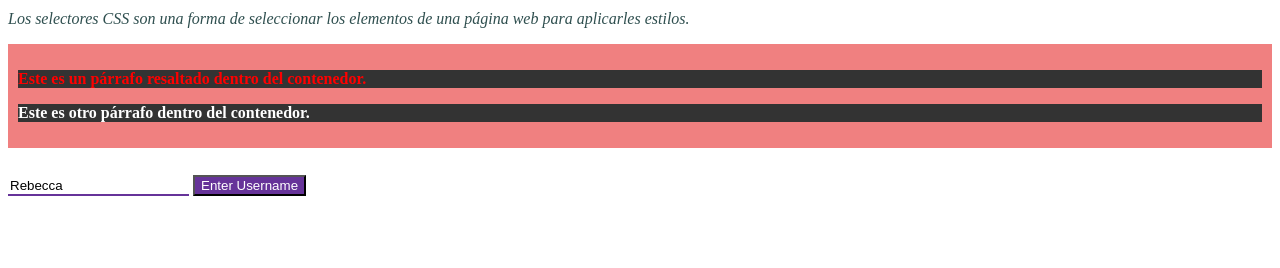
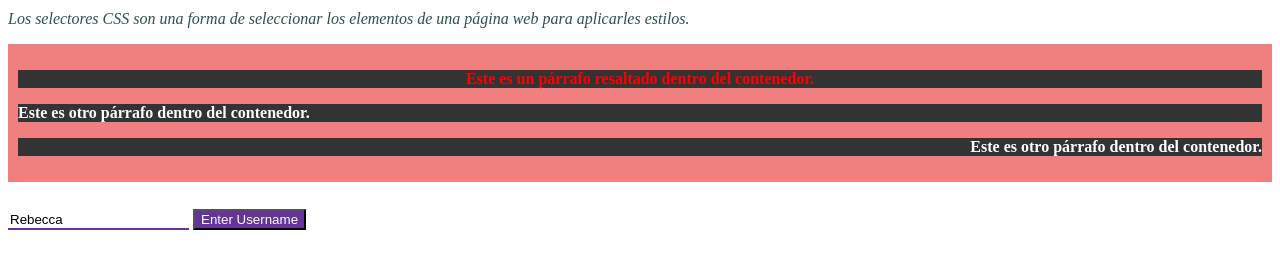
Before and after one commit to kjacome24/Anglo_American_Python_1024, a plain HTML site: page 1_Web_Fundamentals/14_10_24/selectores/selectores.html in a window 1280 px wide. Shown: the part 132-400 px from the top of the page. Drawn offline with Linux system fonts and the light colour scheme.

Commit message:
New Changes 14-10-2024 (Kevin)

```diff
--- a/1_Web_Fundamentals/14_10_24/selectores/selectores.css
+++ b/1_Web_Fundamentals/14_10_24/selectores/selectores.css
@@ -2,6 +2,9 @@
 .header{
     background-color: lightcyan;
 }
+
+
+
 
 
 /* Selector Descendente: */
@@ -40,6 +43,18 @@
 #container p.highlight {
     font-weight: bold;
     color: #ff0000; /* Rojo */
+    text-align: center;
+
+}
+
+#container p.parrafo1 {
+    text-align: left;
+
+}
+
+#container p.parrafo2 {
+    text-align: right;
+
 }
 
 #container p {
--- a/1_Web_Fundamentals/14_10_24/selectores/selectores.html
+++ b/1_Web_Fundamentals/14_10_24/selectores/selectores.html
@@ -16,11 +16,13 @@
     </div>
     <div id="container">
         <p class="highlight">Este es un párrafo resaltado dentro del contenedor.</p>
-        <p>Este es otro párrafo dentro del contenedor.</p>
+        <p class="parrafo1">Este es otro párrafo dentro del contenedor.</p>
+        <p class="parrafo2">Este es otro párrafo dentro del contenedor.</p>
     </div>
     <div>
         <input type="text" name="username" value="Rebecca">
         <input type="submit" value="Enter Username">
     </div>
+
 </body>
 </html>
```
